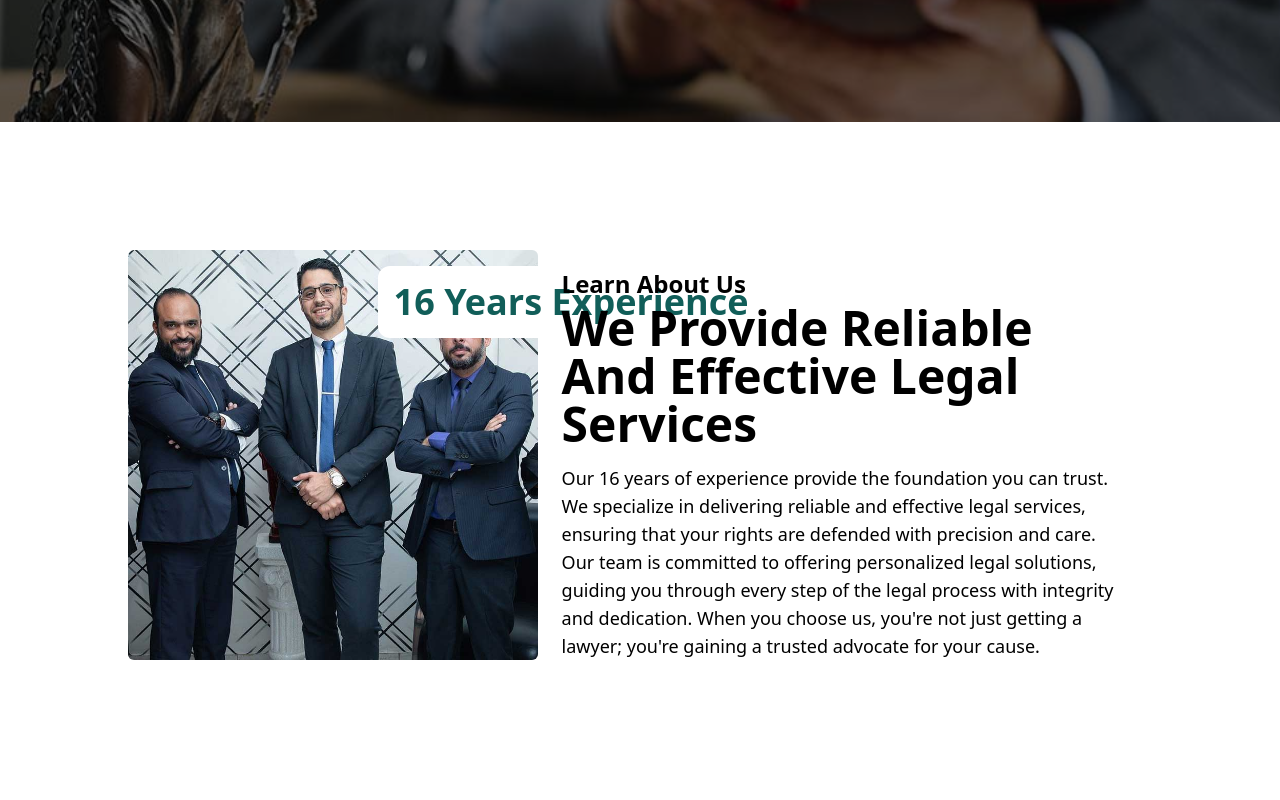
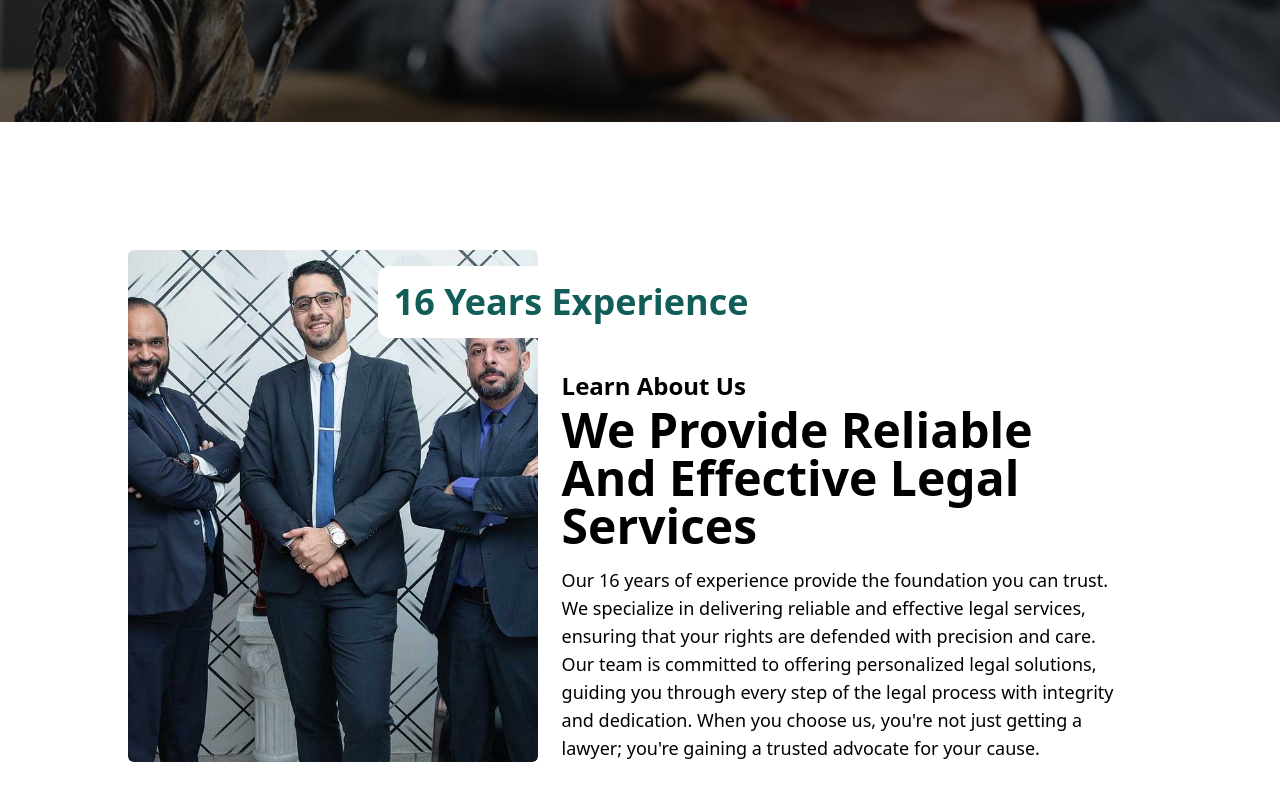
Before and after one commit to bhanudova02/lawyer-portfolio, a React (Vite) app: page / in a window 1280 px wide. Shown: the part 678-1478 px from the top of the page. Built offline with nearby package versions, Linux system fonts and the light colour scheme.

Commit message:
new ui changes added

```diff
--- a/package.json
+++ b/package.json
@@ -12,6 +12,7 @@
   "dependencies": {
     "@radix-ui/react-icons": "^1.3.0",
     "@radix-ui/react-slot": "^1.1.0",
+    "aos": "^2.3.4",
     "class-variance-authority": "^0.7.0",
     "clsx": "^2.1.1",
     "embla-carousel-react": "^8.2.0",
--- a/src/App.jsx
+++ b/src/App.jsx
@@ -1,8 +1,25 @@
+import { useEffect } from 'react';
 import './App.css'
 import Experience from './components/Experience'
 import Header from './components/Header'
 import { Slider } from './components/Slider'
+
+import AOS from 'aos';
+import 'aos/dist/aos.css';
+
 function App() {
+  useEffect(() => {
+    const initAos = async () => {
+      await import('aos')
+      AOS.init({
+        duration: 1000,
+        easing: 'ease',
+        once: true,
+        // anchorPlacement: 'top-center'
+      })
+    };
+    initAos();
+  }, []);
 
   return (
     <main>
--- a/src/components/Experience.jsx
+++ b/src/components/Experience.jsx
@@ -1,20 +1,23 @@
 export default function Experience() {
     return (
         <div className="py-24">
+
             <div className="flex flex-col lg:flex-row">
-                <div className="w-full lg:w-[40%]">
-                    <img src="about.jpg" alt="AboutUs" className="rounded-md" />
+                <div className="w-full lg:w-[40%] relative" data-aos="fade-right" data-aso-delay="300" >
+                    <img src="about.jpg" alt="AboutUs" className="rounded-md h-full w-full lg-absolute top-0 left-0 object-cover" />
                 </div>
                 <div className="w-full lg:w-[60%] relative">
-                    <div className="bg-white w-fit p-4 rounded-xl ms-0 lg:-ms-40 mt-4 " >
-                        <h2 className="text-3xl md:text-4xl font-bold text-teal-800">16 Years Experience</h2>
+                    <div className="bg-white w-fit p-4 rounded-xl ms-0 lg:-ms-40 mt-4" >
+                        <h2 className="text-3xl md:text-4xl font-bold text-teal-800" data-aos="fade-left">16 Years Experience</h2>
                     </div>
-                    <div className="lg:absolute bottom-0 px-2 lg:px-6">
-                        <h6 className="font-semibold text-2xl">Learn About Us</h6>
-                        <h2 className="text-3xl md:text-5xl font-bold mt-1">We Provide Reliable And Effective Legal Services</h2>
-                        <p className="text-lg mt-4">
-                        Our 16 years of experience provide the foundation you can trust. We specialize in delivering reliable and effective legal services, ensuring that your rights are defended with precision and care. Our team is committed to offering personalized legal solutions, guiding you through every step of the legal process with integrity and dedication. When you choose us, you're not just getting a lawyer; you're gaining a trusted advocate for your cause.
-                        </p>
+                    <div className="px-2 lg:px-6 mt-0 lg:mt-8">
+                        <div>
+                            <h6 className="font-semibold text-2xl"  data-aos="fade-left" data-aso-delay="200">Learn About Us</h6>
+                            <h2 className="text-3xl md:text-5xl font-bold mt-1"  data-aos="fade-left" data-aso-delay="500">We Provide Reliable And Effective Legal Services</h2>
+                            <p className="text-lg mt-4"  data-aos="fade-left" data-aso-delay="600">
+                                Our 16 years of experience provide the foundation you can trust. We specialize in delivering reliable and effective legal services, ensuring that your rights are defended with precision and care. Our team is committed to offering personalized legal solutions, guiding you through every step of the legal process with integrity and dedication. When you choose us, you're not just getting a lawyer; you're gaining a trusted advocate for your cause.
+                            </p>
+                        </div>
                     </div>
                 </div>
             </div>
--- a/src/components/Header.jsx
+++ b/src/components/Header.jsx
@@ -24,14 +24,14 @@ export default function Header() {
             className={`fixed top-0 z-50 w-full px-6 py-3 transition-all duration-500 ${isScrolled ? 'bg-white text-black animate-slide-down shadow shadow-green-500/20' : 'bg-gray-200/5 text-white'}`}
         >
             <div className='flex justify-between'>
-                <div>
+                <div data-aos="fade-right" >
                     <img src={logo} alt="Logo" className="w-48 md:w-52 h-auto" />
                 </div>
                 <ul className="hidden md:flex items-center gap-8 font-semibold">
-                    <li>About</li>
-                    <li>Services</li>
-                    <li>Feedback</li>
-                    <li>Contact Us</li>
+                    <li data-aos="fade-left" data-aso-delay="10">About</li>
+                    <li data-aos="fade-left" data-aso-delay="20">Services</li>
+                    <li data-aos="fade-left" data-aso-delay="30">Feedback</li>
+                    <li data-aos="fade-left" data-aso-delay="40">Contact Us</li>
                 </ul>
                 <NavBarComponent />
             </div>
```
Also changed, not shown: 1 other file (tests, documents, lock files or other folders).
